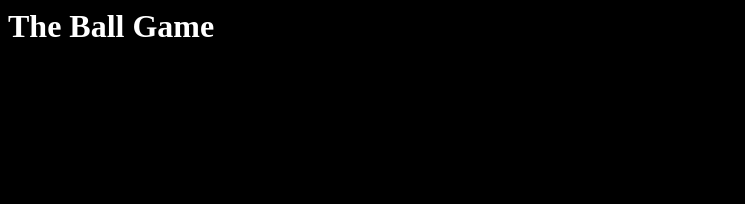
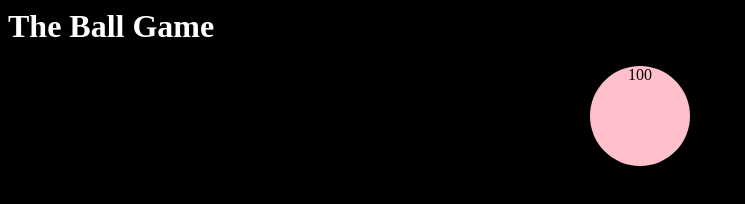
Before and after one commit to effiesharmony/trying-out-Git, a plain HTML site: page index.html in a window 1280 px wide. Shown: the whole page, without its empty margins (0-745 px from the left). Drawn offline with Linux system fonts and the light colour scheme.

Commit message:
Create ball style

```diff
--- a/css/style.css
+++ b/css/style.css
@@ -5,3 +5,12 @@ body{
 h1{
     color: white;
 }
+
+.ball{
+    border-radius: 50%;
+    width: 100px;
+    height: 100px;
+    background-color: pink;
+    text-align: center;
+    margin: auto;
+}
```
